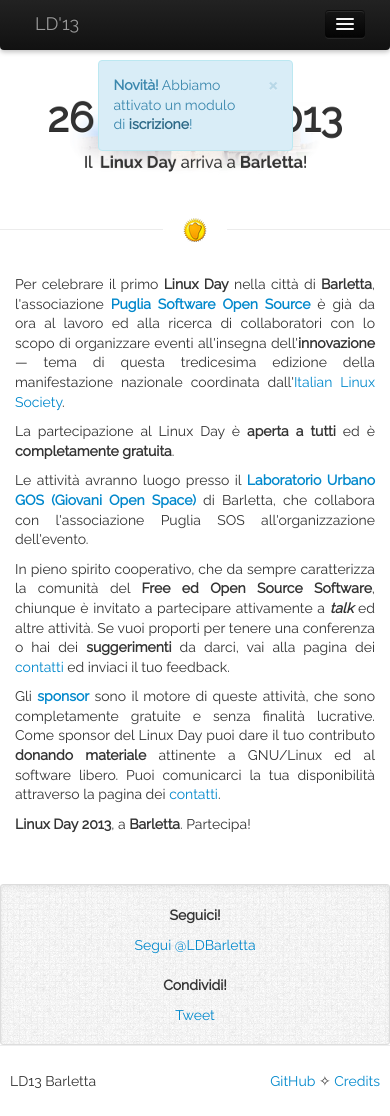
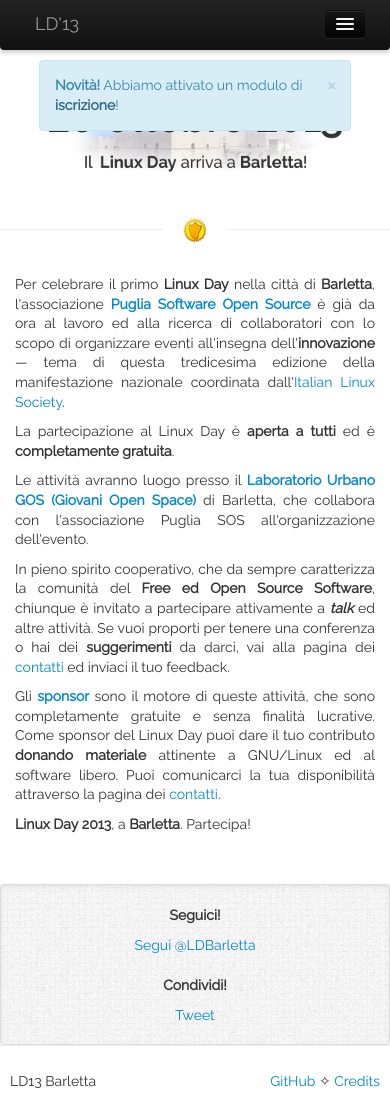
Before and after one commit to linuxdaybarletta/linuxdaybarletta2013.github.io, a Jekyll site: the page built from 00-index.html, in a window 390 px wide and 1116 px high. Built offline with Jekyll 4.4.1, drawn with Linux system fonts in a browser that asks for light colours; nearby versions of some CDN libraries; Markdown is read by kramdown in place of the engine named in the settings; comment, search, counter and statistics services are not loaded.

Commit message:
Update alert

```diff
--- a/assets/css/main.css
+++ b/assets/css/main.css
@@ -25,6 +25,9 @@
         height: auto;
         width: auto;
     }
+    .top-message > .alert {
+        width: 50%;
+    }
     .content {
         margin: 0 50px;
     }
@@ -47,6 +50,9 @@
 @media (min-width: 481px) and (max-width: 767px) {/*{{{*/
     .jumbotron img {
         width: auto;
+    }
+    .top-message > .alert {
+        width: 60%;
     }
     .content {
         margin: 0 25px;
@@ -77,6 +83,9 @@
     }
     hr.linux {
         background: url('../img/linuxhr-small.png') no-repeat center !important;
+    }
+    .top-message > .alert {
+        width: 80%;
     }
     .content {
         margin: 0 15px;
@@ -152,9 +161,9 @@
     z-index: 0;
 }
 .top-message > .alert {
+    max-width: 768px;
     position: relative;
     margin: 0 auto;
-    width: 50%;
     text-align: left;
 }
 #modulo {
```
